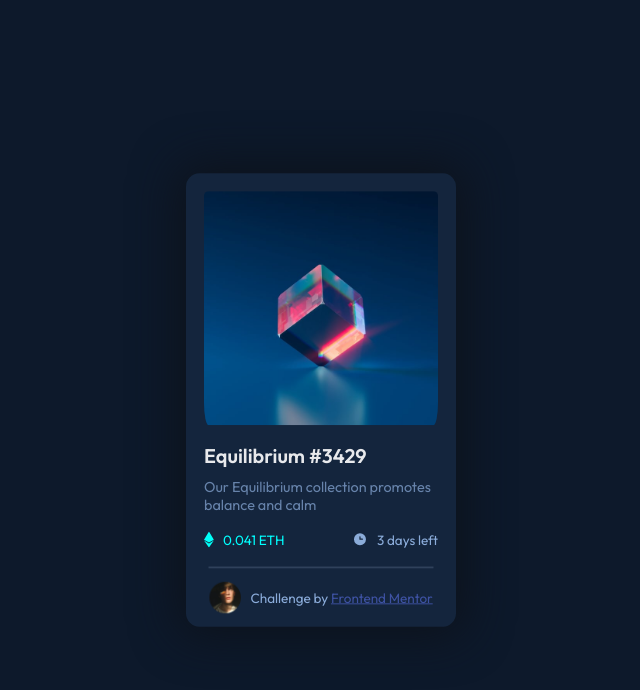
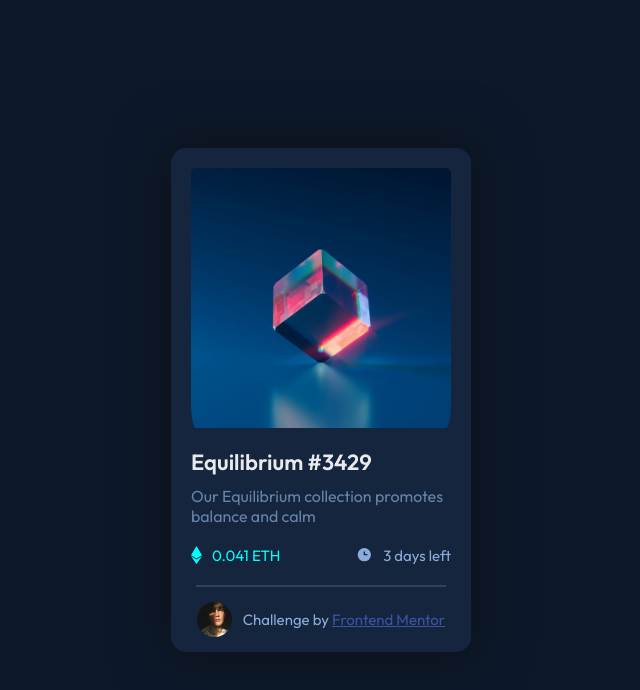
Before and after one commit to LucasF19/nft-preview-card-component-main, a plain HTML site: page index.html in a window 1280 px wide. Shown: the whole page, without its empty margins (319-959 px from the left). Drawn offline with Linux system fonts and the light colour scheme.

Commit message:
Update style.css

```diff
--- a/style.css
+++ b/style.css
@@ -20,7 +20,7 @@
     background-color: #14253d;
     border-radius: 15px;
     box-shadow: 0px 0px 50px 10px #0d131c;
-    transform: scale(0.9);
+    transform: scale(1.0);
     width: 300px;
 }
 
```
